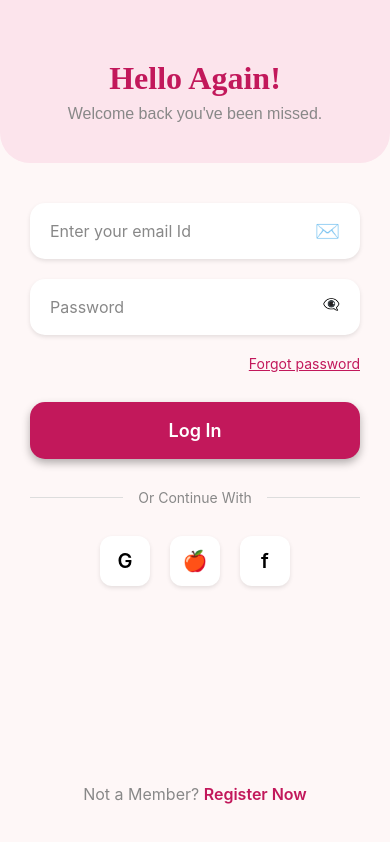
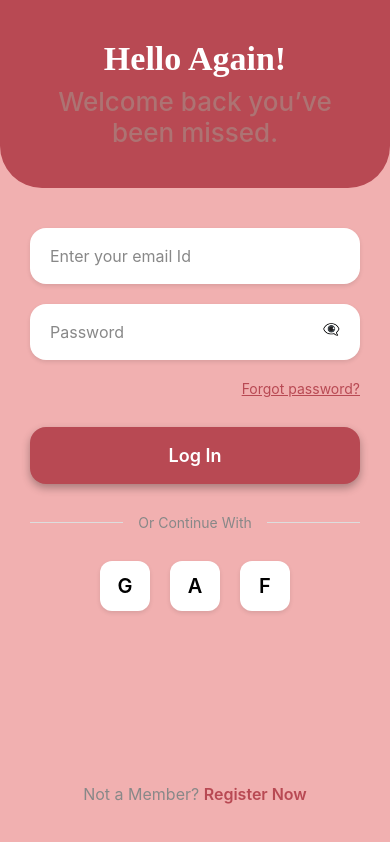
Before and after one commit to rahul-adepu/GlowCart, a React Native app: screen /Login in a window 390 px wide. Built offline with nearby package versions, Linux system fonts and the light colour scheme.

Commit message:
Improved UI (Onboarding Screen)

```diff
--- a/package.json
+++ b/package.json
@@ -1,5 +1,5 @@
 {
-  "name": "MyApp",
+  "name": "glowcart",
   "version": "0.0.1",
   "private": true,
   "scripts": {
--- a/src/screens/LoginScreen.jsx
+++ b/src/screens/LoginScreen.jsx
@@ -1,5 +1,13 @@
 import React, { useState } from 'react';
-import { View, Text, StyleSheet, TextInput, TouchableOpacity, StatusBar, Alert } from 'react-native';
+import {
+  View,
+  Text,
+  StyleSheet,
+  TextInput,
+  TouchableOpacity,
+  StatusBar,
+  Alert,
+} from 'react-native';
 
 const HARD_CODED_EMAIL = 'olivia@gmail.com';
 const HARD_CODED_PASSWORD = 'Glow@123';
@@ -10,21 +18,29 @@ export default function LoginScreen({ navigation }) {
   const [showPassword, setShowPassword] = useState(false);
 
   const handleLogin = () => {
-    if (email.trim().toLowerCase() === HARD_CODED_EMAIL && password === HARD_CODED_PASSWORD) {
+    if (
+      email.trim().toLowerCase() === HARD_CODED_EMAIL &&
+      password === HARD_CODED_PASSWORD
+    ) {
       navigation.navigate('Home');
     } else {
-      Alert.alert('Invalid credentials', `Use:\nEmail: ${HARD_CODED_EMAIL}\nPassword: ${HARD_CODED_PASSWORD}`);
+      Alert.alert(
+        'Invalid credentials',
+        `Use:\nEmail: ${HARD_CODED_EMAIL}\nPassword: ${HARD_CODED_PASSWORD}`,
+      );
     }
   };
 
   return (
     <View style={styles.container}>
-      <StatusBar barStyle="dark-content" backgroundColor="#FCE4EC" />
+      <StatusBar barStyle="dark-content" backgroundColor="#F1B0B0" />
 
       {/* Top Section with Curved Bottom */}
       <View style={styles.topSection}>
         <Text style={styles.greetingTitle}>Hello Again!</Text>
-        <Text style={styles.greetingSubtitle}>Welcome back you've been missed.</Text>
+        <Text style={styles.greetingSubtitle}>
+          Welcome back you’ve been missed.
+        </Text>
       </View>
 
       {/* Middle Section - Input Fields */}
@@ -40,7 +56,6 @@ export default function LoginScreen({ navigation }) {
             keyboardType="email-address"
             autoCapitalize="none"
           />
-          <Text style={styles.inputIcon}>✉️</Text>
         </View>
 
         {/* Password Input */}
@@ -54,8 +69,8 @@ export default function LoginScreen({ navigation }) {
             secureTextEntry={!showPassword}
           />
           <TouchableOpacity
-            style={styles.inputIcon}
             onPress={() => setShowPassword(!showPassword)}
+            style={styles.showPasswordContainer}
           >
             <Text>{showPassword ? '👁️' : '👁️‍🗨️'}</Text>
           </TouchableOpacity>
@@ -63,7 +78,7 @@ export default function LoginScreen({ navigation }) {
 
         {/* Forgot Password */}
         <TouchableOpacity style={styles.forgotPasswordContainer}>
-          <Text style={styles.forgotPasswordText}>Forgot password</Text>
+          <Text style={styles.forgotPasswordText}>Forgot password?</Text>
         </TouchableOpacity>
 
         {/* Login Button */}
@@ -84,22 +99,20 @@ export default function LoginScreen({ navigation }) {
             <Text style={styles.socialButtonText}>G</Text>
           </TouchableOpacity>
           <TouchableOpacity style={styles.socialButton}>
-            <Text style={styles.socialButtonText}>🍎</Text>
+            <Text style={styles.socialButtonText}>A</Text>
           </TouchableOpacity>
           <TouchableOpacity style={styles.socialButton}>
-            <Text style={styles.socialButtonText}>f</Text>
+            <Text style={styles.socialButtonText}>F</Text>
           </TouchableOpacity>
         </View>
       </View>
 
       {/* Bottom Section - Registration Prompt */}
       <View style={styles.bottomSection}>
-        <View style={styles.registerRow}>
-          <Text style={styles.registerPrompt}>Not a Member? </Text>
-          <TouchableOpacity onPress={() => navigation.navigate('Register')}>
-            <Text style={styles.registerLink}>Register Now</Text>
-          </TouchableOpacity>
-        </View>
+        <Text style={styles.registerPrompt}>Not a Member? </Text>
+        <TouchableOpacity onPress={() => navigation.navigate('Register')}>
+          <Text style={styles.registerLink}>Register Now</Text>
+        </TouchableOpacity>
       </View>
     </View>
   );
@@ -108,31 +121,32 @@ export default function LoginScreen({ navigation }) {
 const styles = StyleSheet.create({
   container: {
     flex: 1,
-    backgroundColor: '#FEF7F7', // Light off-white pink background
+    backgroundColor: '#F1B0B0', // Light off-white pink background
   },
 
   topSection: {
-    backgroundColor: '#FCE4EC', // Light pink background
-    paddingTop: 60,
+    backgroundColor: '#B84953', // Dark rose color for top section
+    paddingTop: 40,
     paddingBottom: 40,
     paddingHorizontal: 30,
-    borderBottomLeftRadius: 30,
-    borderBottomRightRadius: 30,
+    borderBottomLeftRadius: 42,
+    borderBottomRightRadius: 42,
     alignItems: 'center',
   },
 
   greetingTitle: {
-    fontSize: 32,
-    fontWeight: 'bold',
-    color: '#C2185B', // Dark rose color
-    fontFamily: 'serif',
+    fontSize: 34, // Adjusted font size
+    fontWeight: '800', // ExtraBold
+    color: '#FFFFFF', // White color for text
+    fontFamily: 'Playfair Display',
     marginBottom: 8,
   },
 
   greetingSubtitle: {
-    fontSize: 16,
-    color: '#888888',
-    fontFamily: 'sans-serif',
+    fontSize: 26, // Adjusted font size
+    fontWeight: '500', // Medium weight
+    color: '#AD7373', // Another shade of pink
+    fontFamily: 'Inter',
     textAlign: 'center',
   },
 
@@ -149,10 +163,9 @@ const styles = StyleSheet.create({
 
   input: {
     backgroundColor: '#FFFFFF',
-    borderRadius: 15,
+    borderRadius: 16,
     paddingVertical: 18,
     paddingHorizontal: 20,
-    paddingRight: 50,
     fontSize: 16,
     color: '#333333',
     shadowColor: '#000',
@@ -162,12 +175,11 @@ const styles = StyleSheet.create({
     elevation: 3,
   },
 
-  inputIcon: {
+  showPasswordContainer: {
     position: 'absolute',
     right: 20,
     top: '50%',
     marginTop: -12,
-    fontSize: 20,
   },
 
   forgotPasswordContainer: {
@@ -176,14 +188,14 @@ const styles = StyleSheet.create({
   },
 
   forgotPasswordText: {
-    color: '#C2185B',
+    color: '#B84953',
     fontSize: 14,
     textDecorationLine: 'underline',
   },
 
   loginButton: {
-    backgroundColor: '#C2185B',
-    borderRadius: 15,
+    backgroundColor: '#B84953',
+    borderRadius: 16,
     paddingVertical: 18,
     alignItems: 'center',
     marginBottom: 30,
@@ -248,16 +260,8 @@ const styles = StyleSheet.create({
     paddingHorizontal: 30,
     paddingBottom: 40,
     alignItems: 'center',
-  },
-
-  registerRow: {
     flexDirection: 'row',
-    alignItems: 'center',
-  },
-
-  registerText: {
-    fontSize: 16,
-    textAlign: 'center',
+    justifyContent: 'center',
   },
 
   registerPrompt: {
@@ -266,7 +270,7 @@ const styles = StyleSheet.create({
   },
 
   registerLink: {
-    color: '#C2185B',
+    color: '#B84953',
     fontWeight: '600',
     fontSize: 16,
   },
--- a/src/screens/OnboardingScreen.jsx
+++ b/src/screens/OnboardingScreen.jsx
@@ -1,5 +1,15 @@
 import React from 'react';
-import { View, Text, StyleSheet, Image, TouchableOpacity, StatusBar } from 'react-native';
+import {
+  View,
+  Text,
+  StyleSheet,
+  Image,
+  TouchableOpacity,
+  StatusBar,
+} from 'react-native';
+
+// Replace with your image path
+const ONBOARDING_IMAGE = require('../assets/images/onboarding.png');
 
 export default function OnboardingScreen({ navigation }) {
   const handleGetStarted = () => {
@@ -8,36 +18,32 @@ export default function OnboardingScreen({ navigation }) {
 
   return (
     <View style={styles.container}>
-      <StatusBar barStyle="light-content" backgroundColor="#F8BBD9" />
-
-      {/* Top spacing */}
-      <View style={styles.topSpacing} />
-
-      {/* Product Display Image - positioned in middle section */}
+      <StatusBar barStyle="dark-content" backgroundColor="#eac6c6" />
       <View style={styles.imageContainer}>
         <Image
-          source={require('../assets/images/onboarding.png')}
+          source={ONBOARDING_IMAGE}
           style={styles.image}
-          resizeMode="contain"
+          resizeMode="cover"
         />
       </View>
-
-      {/* Branding Section - below the image */}
+      <View style={styles.textContainer}>
         <View style={styles.brandingSection}>
           <Text style={styles.brandName}>Viorra</Text>
           <Text style={styles.tagline}>Your Beauty, Delivered.</Text>
         </View>
-
-      {/* Call to Action - at the bottom */}
         <View style={styles.actionSection}>
-        <TouchableOpacity style={styles.getStartedButton} onPress={handleGetStarted}>
+          <TouchableOpacity
+            style={styles.getStartedButton}
+            onPress={handleGetStarted}
+            activeOpacity={0.8}
+          >
             <Text style={styles.buttonText}>Get Started</Text>
           </TouchableOpacity>
-
-        {/* Progress Indicator */}
-        <View style={styles.progressIndicator}>
-          <View style={styles.progressDot} />
-          <View style={styles.progressDotActive} />
+          <View style={styles.progressBarContainer}>
+            <View style={styles.progressBarBackground}>
+              <View style={styles.progressBarFilled} />
+            </View>
+          </View>
         </View>
       </View>
     </View>
@@ -47,94 +53,84 @@ export default function OnboardingScreen({ navigation }) {
 const styles = StyleSheet.create({
   container: {
     flex: 1,
-    backgroundColor: '#F8BBD9', // Soft pink background
-    paddingHorizontal: 20,
+    backgroundColor: '#eac6c6', // Soft pink
   },
-
-  topSpacing: {
-    height: 80, // Space for status bar and top area
+  imageContainer: {
+    flex: 6,
+    width: '100%',
   },
-
-  imageContainer: {
+  image: {
+    width: '100%',
+    height: '100%',
+  },
+  brandingSection: {
     flex: 1,
-    justifyContent: 'center',
     alignItems: 'center',
-    paddingVertical: 20,
+    justifyContent: 'flex-end',
+    marginBottom: 8,
   },
-
-  image: {
-    width: '90%',
-    height: '50%',
-    maxHeight: 350,
-  },
-
-  brandingSection: {
+  textContainer: {
+    flex: 4, // Give it a reasonable share. Adjust flex:6 and flex:4 as needed
+    backgroundColor: '#E8C1C1', // or remove this if background should match whole screen
     alignItems: 'center',
-    marginBottom: 50,
-  },
-
-  brandName: {
-    fontSize: 42,
-    fontWeight: 'bold',
-    color: '#FFFFFF',
-    fontFamily: 'serif',
-    marginBottom: 12,
-    textShadowColor: 'rgba(0, 0, 0, 0.2)',
-    textShadowOffset: { width: 0, height: 1 },
-    textShadowRadius: 2,
+    justifyContent: 'flex-start',
   },
 
   tagline: {
-    fontSize: 20,
-    color: '#FFFFFF',
+    fontSize: 22,
+    color: '#fff',
     fontFamily: 'sans-serif',
     textAlign: 'center',
-    textShadowColor: 'rgba(0, 0, 0, 0.2)',
-    textShadowOffset: { width: 0, height: 1 },
-    textShadowRadius: 2,
+    fontWeight: '300',
+  },
+  actionSection: {
+    flex: 2,
+    alignItems: 'center',
+    justifyContent: 'flex-start',
+  },
+  getStartedButton: {
+    backgroundColor: '#ba5662',
+    paddingVertical: 16,
+    paddingHorizontal: 42,
+    borderRadius: 18,
+    marginTop: 10,
+    marginBottom: 22,
+    elevation: 3,
+  },
+  buttonText: {
+    color: '#fff',
+    fontSize: 22,
+    fontWeight: 'bold',
+    letterSpacing: 0.5,
+  },
+  brandName: {
+    fontFamily: 'Italiana',
+    fontWeight: '400',
+    fontSize: 60,
+    lineHeight: 64, // Try 21 for 1-line, or ~64 for better vertical centering
+    letterSpacing: -0.32,
+    textAlign: 'center',
+    color: '#fff',
   },
 
-  actionSection: {
+  progressBarContainer: {
     alignItems: 'center',
-    marginBottom: 40,
+    marginTop: 10,
   },
 
-  getStartedButton: {
-    backgroundColor: '#C2185B', // Deep rose color matching the button in the image
-    paddingVertical: 18,
-    paddingHorizontal: 52,
-    borderRadius: 30,
-    marginBottom: 28,
-    shadowColor: '#000',
-    shadowOffset: { width: 0, height: 4 },
-    shadowOpacity: 0.3,
-    shadowRadius: 8,
-    elevation: 8,
+  progressBarBackground: {
+    width: 120,
+    height: 10,
+    borderRadius: 5,
+    backgroundColor: '#f5dedb',
+    overflow: 'hidden',
+    flexDirection: 'row',
   },
 
-  buttonText: {
-    color: '#FFFFFF',
-    fontSize: 20,
-    fontWeight: '700',
-    letterSpacing: 0.5,
-  },
-
-  progressIndicator: {
-    flexDirection: 'row',
-    gap: 16,
-  },
-
-  progressDot: {
-    width: 28,
-    height: 10,
-    backgroundColor: 'rgba(255, 255, 255, 0.6)', // Semi-transparent white
-    borderRadius: 5,
-  },
-
-  progressDotActive: {
-    width: 28,
-    height: 10,
-    backgroundColor: '#C2185B', // Dark rose
+  progressBarFilled: {
+    width: '47%',
+    height: '100%',
+    backgroundColor: '#ecd2cc',
     borderRadius: 5,
   },
 });
```
Also changed, not shown: src/assets/fonts/Italiana-Regular.ttf (added). Lines whose indentation alone changed are shown as unchanged.
